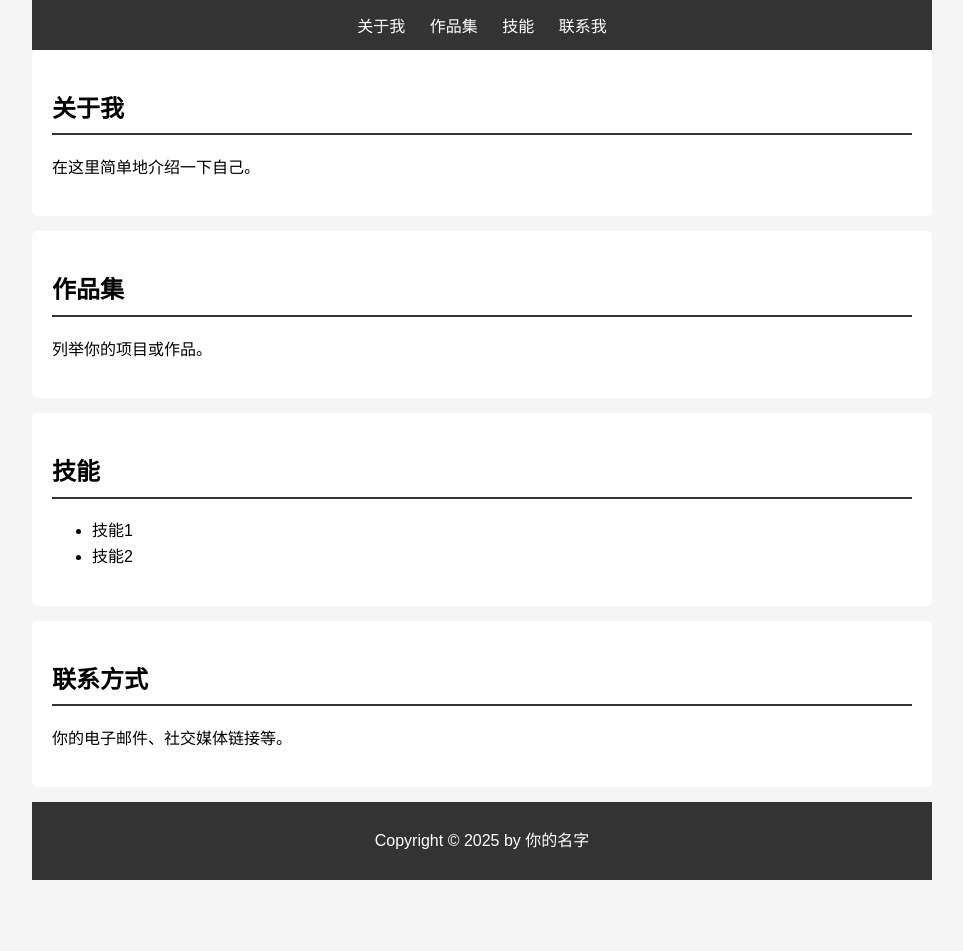
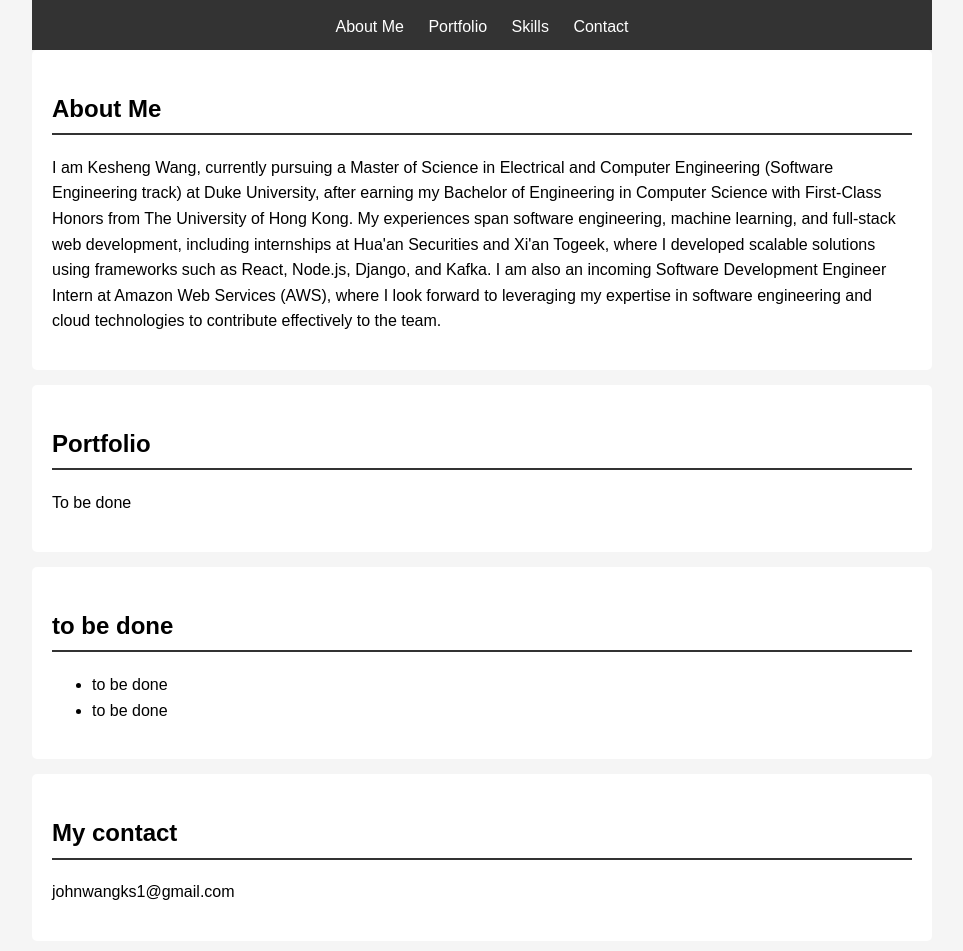
Before and after one commit to KobeWang-supreme/my-web, a plain HTML site: page index.html in a window 1280 px wide. Shown: the part 110-1061 px from the top of the page, without its empty margins (158-1121 px from the left). Before the commit the page ends 1010 px from the top, so only its background shows below. Drawn offline with Linux system fonts and the light colour scheme.

Commit message:
Update index.html

```diff
--- a/index.html
+++ b/index.html
@@ -3,45 +3,45 @@
 <head>
     <meta charset="UTF-8">
     <meta name="viewport" content="width=device-width, initial-scale=1.0">
-    <title>我的个人网站</title>
+    <title>Kason Wang</title>
     <link rel="stylesheet" href="styles.css">
 </head>
 <body>
     <header>
-        <h1>欢迎来到我的网站！</h1>
+        <h1>Welcome to my website:)</h1>
         <nav>
-            <a href="#about">关于我</a>
-            <a href="#portfolio">作品集</a>
-            <a href="#skills">技能</a>
-            <a href="#contact">联系我</a>
+            <a href="#about">About Me</a>
+            <a href="#portfolio">Portfolio</a>
+            <a href="#skills">Skills</a>
+            <a href="#contact">Contact</a>
         </nav>
     </header>
 
     <section id="about">
-        <h2>关于我</h2>
-        <p>在这里简单地介绍一下自己。</p>
+        <h2>About Me</h2>
+        <p>I am Kesheng Wang, currently pursuing a Master of Science in Electrical and Computer Engineering (Software Engineering track) at Duke University, after earning my Bachelor of Engineering in Computer Science with First-Class Honors from The University of Hong Kong. My experiences span software engineering, machine learning, and full-stack web development, including internships at Hua'an Securities and Xi'an Togeek, where I developed scalable solutions using frameworks such as React, Node.js, Django, and Kafka. I am also an incoming Software Development Engineer Intern at Amazon Web Services (AWS), where I look forward to leveraging my expertise in software engineering and cloud technologies to contribute effectively to the team.</p>
     </section>
 
     <section id="portfolio">
-        <h2>作品集</h2>
-        <p>列举你的项目或作品。</p>
+        <h2>Portfolio</h2>
+        <p>To be done</p>
     </section>
 
     <section id="skills">
-        <h2>技能</h2>
+        <h2>to be done</h2>
         <ul>
-            <li>技能1</li>
-            <li>技能2</li>
+            <li>to be done</li>
+            <li>to be done</li>
         </ul>
     </section>
 
     <section id="contact">
-        <h2>联系方式</h2>
-        <p>你的电子邮件、社交媒体链接等。</p>
+        <h2>My contact</h2>
+        <p>johnwangks1@gmail.com</p>
     </section>
 
     <footer>
-        <p>Copyright © 2025 by 你的名字</p>
+        <p>Copyright © 2025 by Kason</p>
     </footer>
 </body>
 </html>
```
